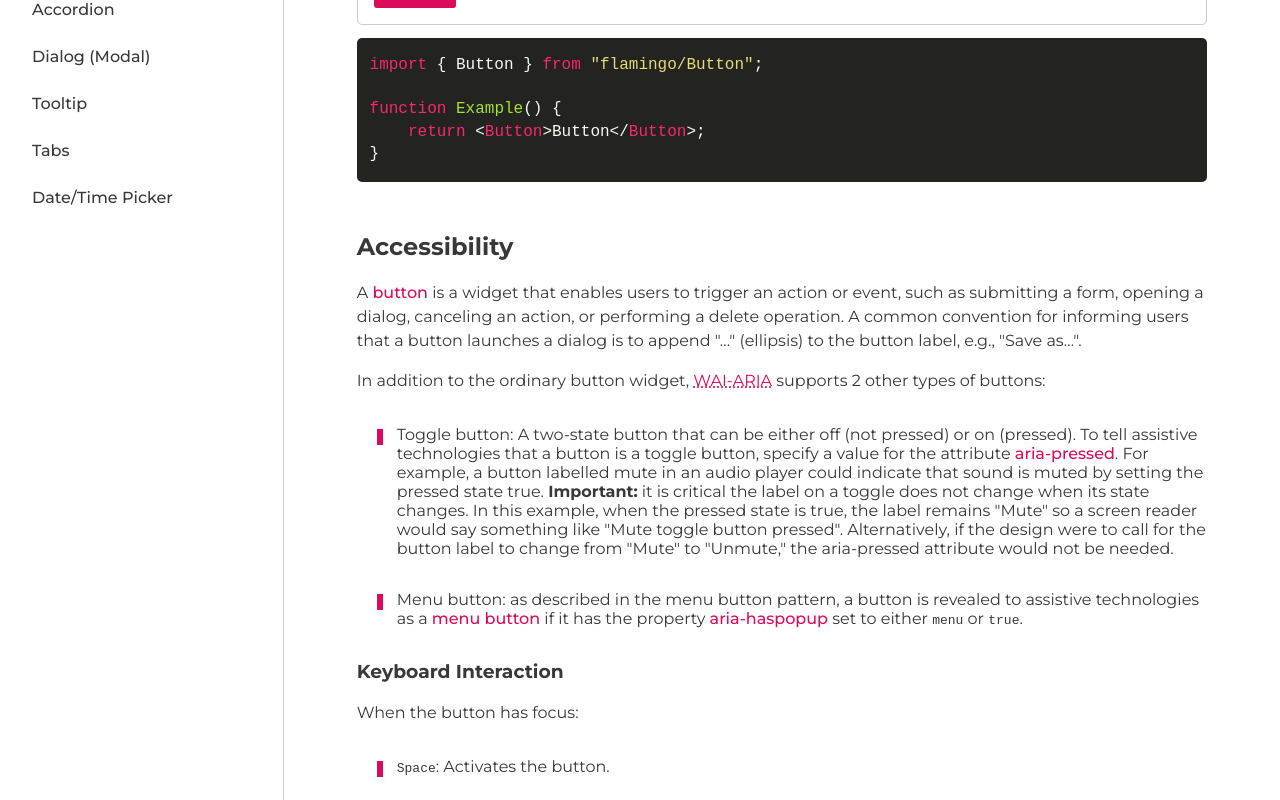
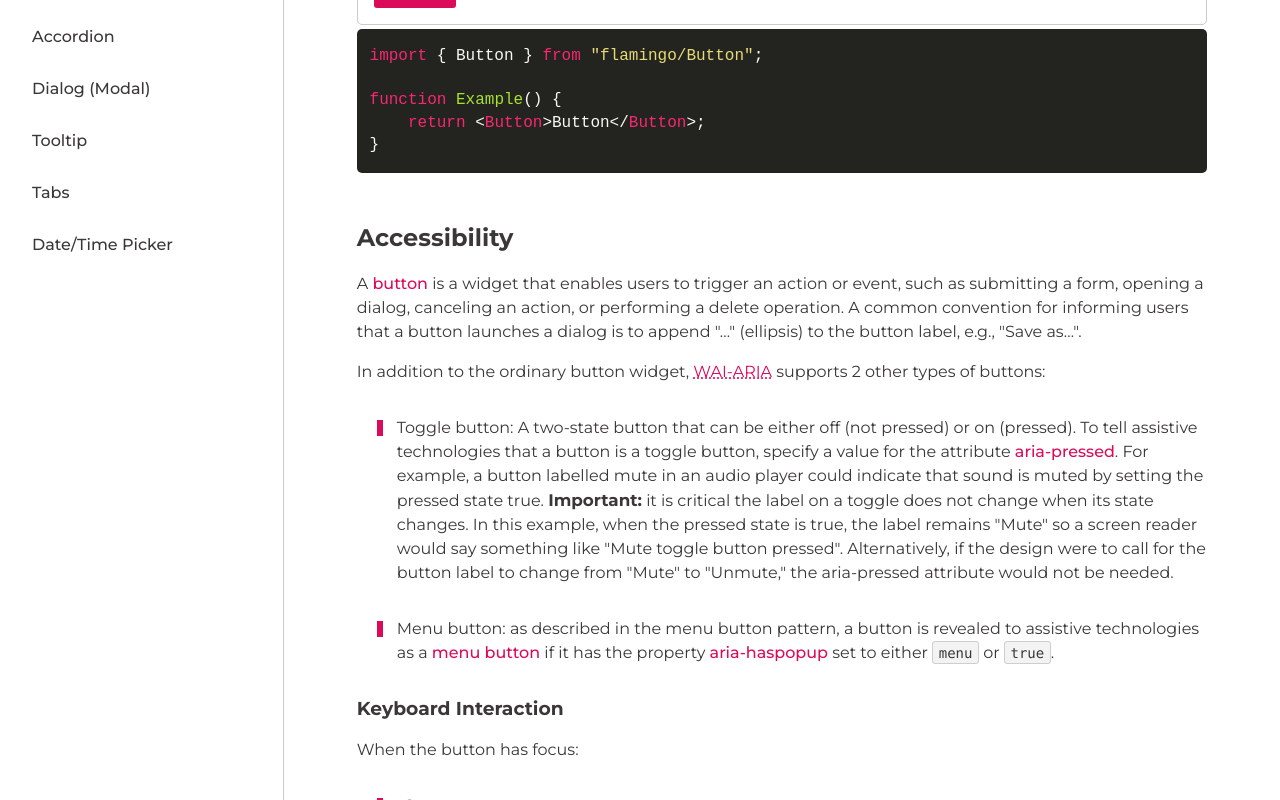
Before and after one commit to iamBevan/Accessible-React-Components, a Next.js app: page /components/button in a window 1280 px wide. Shown: the part 420-1220 px from the top of the page. Built offline with nearby package versions, Linux system fonts and the light colour scheme.

Commit message:
update global styles

```diff
--- a/styles/globals.scss
+++ b/styles/globals.scss
@@ -35,8 +35,32 @@ h1{
 	font-weight:700;
 }
 
-p{
+p, li{
 	line-height:1.5rem;
 	font-size:1rem;
 	font-weight:400;
 }
+
+strong{
+	font-size:1.05rem;
+}
+
+ul{
+	list-style:none;
+}
+
+pre{ margin:0.25rem 0; }
+
+.code{
+	font-family:Consolas, 'Liberation Mono', Menlo, Courier, monospace;
+	background-color:rgba(33, 33, 33, 0.05);
+	border-radius:3px; border:1px solid rgba(128, 128, 128, 0.322);
+	font-size:0.875em;
+	padding:0.2em 0.4em;
+}
+
+kbd{
+	font-family:Consolas, 'Liberation Mono', Menlo, Courier, monospace;
+	font-size:1.125rem;
+	padding:0.2em 0.4em;
+}
```
